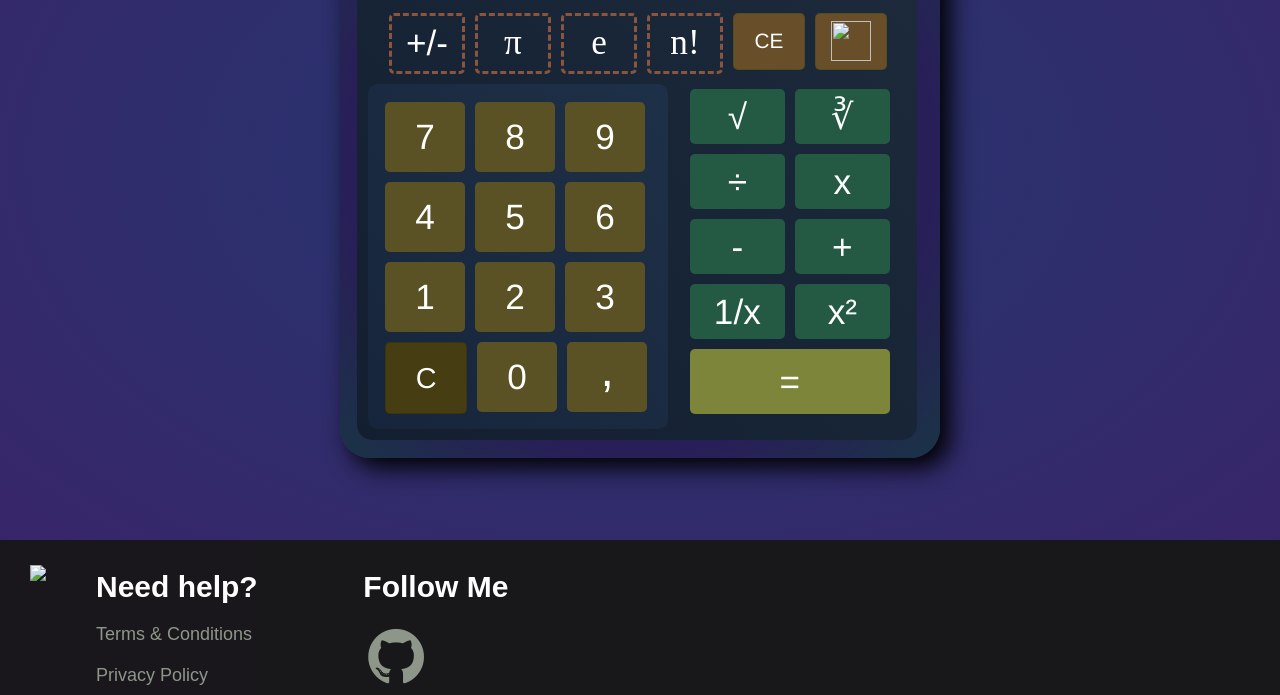
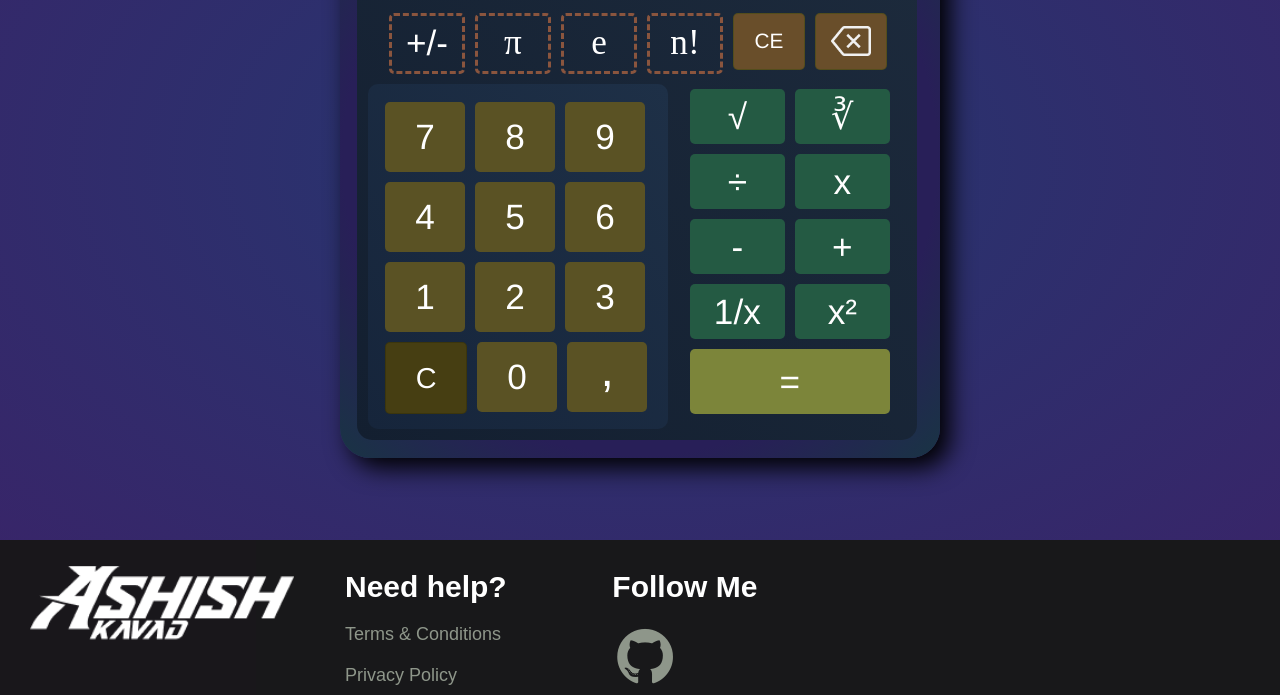
Before and after one commit to ashishkavad/Calculator, a plain HTML site: page index.html in a window 1280 px wide. Shown: the part 240-935 px from the top of the page. Drawn offline with Linux system fonts and the light colour scheme.

Commit message:
Update index.html

```diff
--- a/index.html
+++ b/index.html
@@ -9,7 +9,7 @@
     href="https://cdnjs.cloudflare.com/ajax/libs/font-awesome/4.7.0/css/font-awesome.min.css">
     <link rel="stylesheet"
     href="https://fonts.googleapis.com/icon?family=Material+Icons">
-    <link type="image/png" rel="shortcut icon" href="./imgs/logo-white.png">
+    <link type="image/png" rel="shortcut icon" href="logo-white.png">
 </head>
 
 <body>
@@ -34,7 +34,7 @@
                         <div id="factorial" class="button">n!</div>
                         <div id="ce" class="button">CE</div>
                         <div id="del1" class="button">
-                            <img id="del2" src="imgs/delete.png" draggable="false">
+                            <img id="del2" src="delete.png" draggable="false">
                         </div>
                     </div>
                     <div id="nums-container">
@@ -77,7 +77,7 @@
 
     <footer id="footer">
         <div id="logo-container">
-            <img src="./imgs/logo-white.png">
+            <img src="logo-white.png">
         </div>
         <div class="footer-third">
             <h1>Need help?</h1>
```
